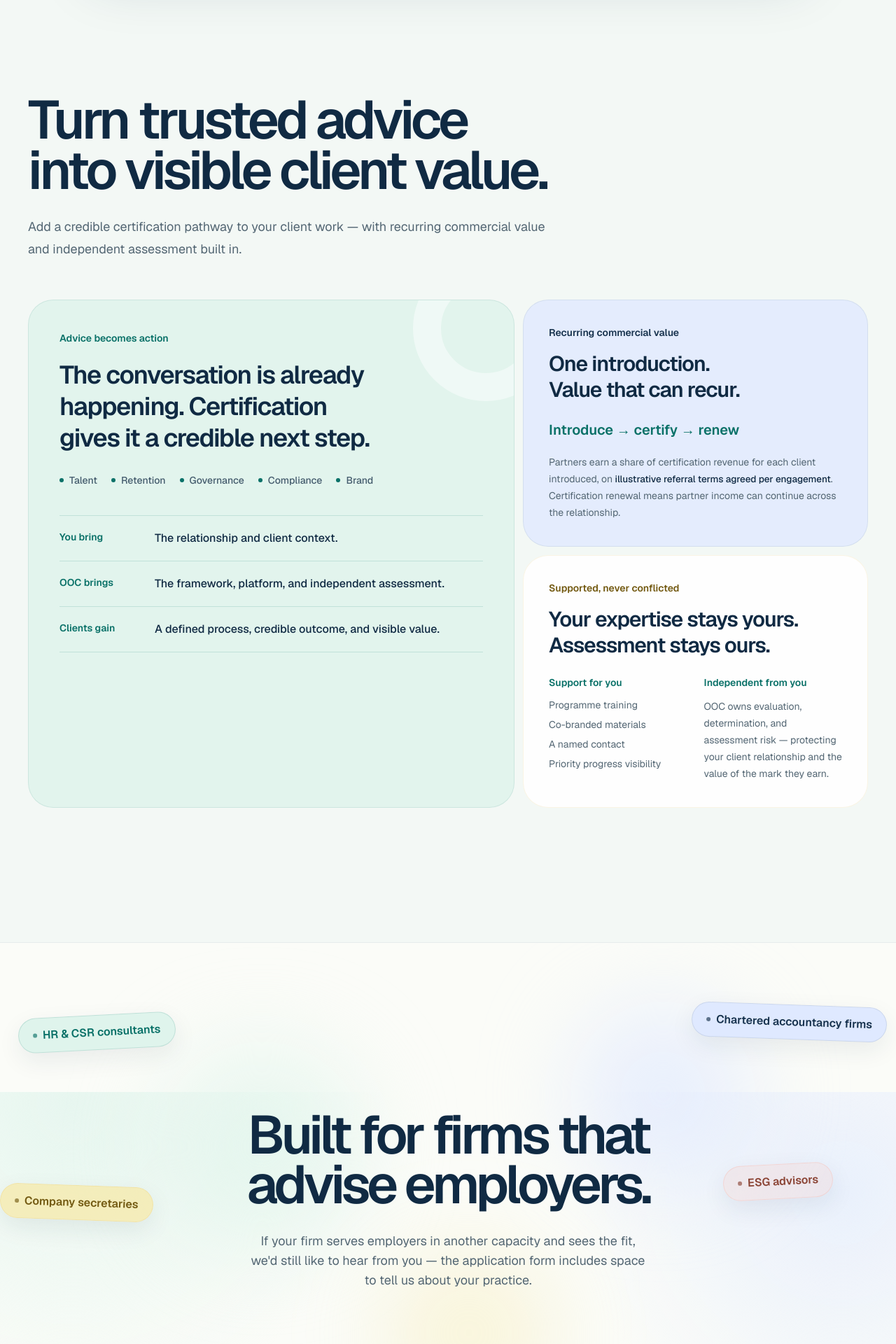
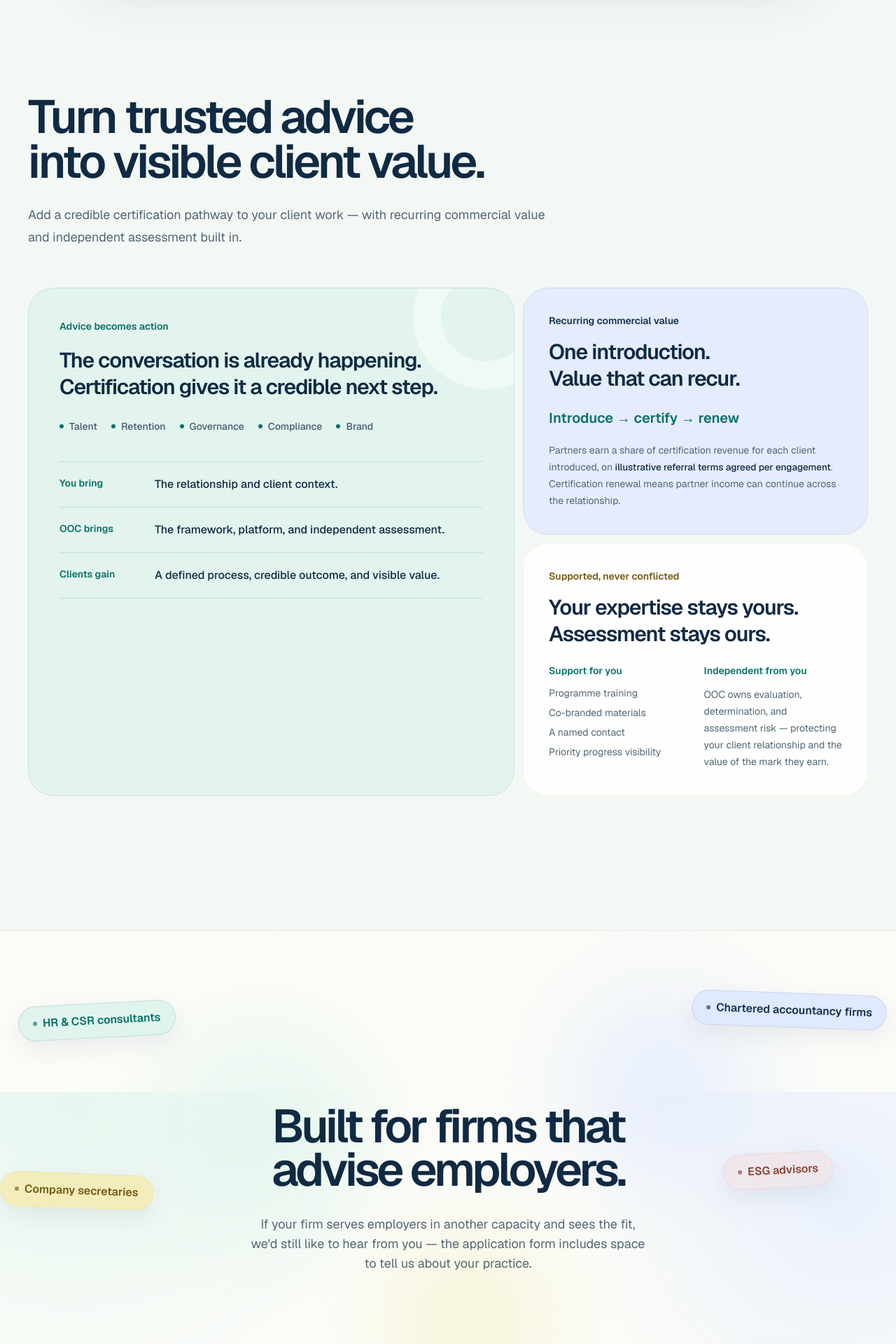
Before and after one commit to nesora-ops/ooc_website, a Next.js app: page /partners in a window 1280 px wide. Shown: the part 840-2760 px from the top of the page at 70% size. Built offline with nearby package versions, Linux system fonts and the light colour scheme; no server answers.

Commit message:
style: reduce partner page heading scale

```diff
--- a/src/app/partners/page.tsx
+++ b/src/app/partners/page.tsx
@@ -139,7 +139,7 @@ export default function PartnersPage() {
       {/* WHY PARTNER */}
       <section className="bg-muted/40 py-16">
         <div className="mx-auto max-w-6xl px-4 sm:px-6 lg:px-8">
-          <h2 className="!mx-0 max-w-5xl font-heading text-[clamp(3rem,6vw,5.8rem)] font-semibold leading-[0.94] tracking-[-0.06em] text-navy-ink !text-left">
+          <h2 className="!mx-0 max-w-5xl font-heading text-[clamp(2.6rem,5.2vw,5rem)] font-semibold leading-[0.96] tracking-[-0.055em] text-navy-ink !text-left">
             Turn trusted advice into visible client value.
           </h2>
           <p className="mt-7 max-w-3xl text-lg leading-8 text-muted-foreground">
@@ -151,7 +151,7 @@ export default function PartnersPage() {
             <article className="relative overflow-hidden rounded-[2.25rem] border border-teal/10 bg-mint/85 p-7 sm:p-9 lg:col-span-7 lg:row-span-2 lg:p-11">
               <div aria-hidden className="absolute -right-16 -top-16 size-52 rounded-full border-[2.5rem] border-white/45" />
               <p className="relative text-sm font-semibold text-teal">Advice becomes action</p>
-              <h3 className="relative mt-5 max-w-xl font-heading text-3xl font-semibold leading-tight text-navy-ink sm:text-4xl">
+              <h3 className="relative mt-5 max-w-xl font-heading text-2xl font-semibold leading-tight text-navy-ink sm:text-3xl">
                 The conversation is already happening. Certification gives it a credible next step.
               </h3>
 
@@ -230,7 +230,7 @@ export default function PartnersPage() {
         <div aria-hidden className="absolute bottom-[8%] left-[43%] -z-10 size-60 rounded-full bg-butter/35 blur-3xl" />
 
         <div className="relative z-10 mx-auto max-w-4xl text-center lg:absolute lg:inset-0 lg:flex lg:flex-col lg:items-center lg:justify-center">
-          <h2 className="max-w-4xl font-heading text-[clamp(3rem,6vw,5.8rem)] font-semibold leading-[0.92] tracking-[-0.065em] text-navy-ink">
+          <h2 className="max-w-4xl font-heading text-[clamp(2.6rem,5.2vw,5rem)] font-semibold leading-[0.94] tracking-[-0.06em] text-navy-ink">
             <span className="block">Built for firms that</span>
             <span className="block">advise employers.</span>
           </h2>
@@ -287,7 +287,7 @@ export default function PartnersPage() {
         <div aria-hidden className="absolute right-[8%] top-[8%] -z-10 size-64 rounded-full bg-sky/50 blur-3xl" />
         <div aria-hidden className="absolute bottom-[3%] left-[10%] -z-10 size-64 rounded-full bg-mint/55 blur-3xl" />
 
-        <h2 className="max-w-5xl font-heading text-[clamp(3rem,6vw,5.8rem)] font-semibold leading-[0.94] tracking-[-0.06em] text-navy-ink">
+        <h2 className="max-w-5xl font-heading text-[clamp(2.6rem,5.2vw,5rem)] font-semibold leading-[0.96] tracking-[-0.055em] text-navy-ink">
           <span className="block">One route.</span>
           <span className="block">Your first certified client.</span>
         </h2>
@@ -309,7 +309,7 @@ export default function PartnersPage() {
                   <p className="font-mono text-xs font-semibold tabular-nums text-teal">
                     {String(index + 1).padStart(2, "0")}
                   </p>
-                  <h3 className="mt-3 font-heading text-3xl font-semibold text-navy-ink sm:text-4xl">
+                  <h3 className="mt-3 font-heading text-2xl font-semibold text-navy-ink sm:text-3xl">
                     {step.title}
                   </h3>
                   <p className="mt-4 max-w-sm text-sm leading-6 text-muted-foreground">
```
